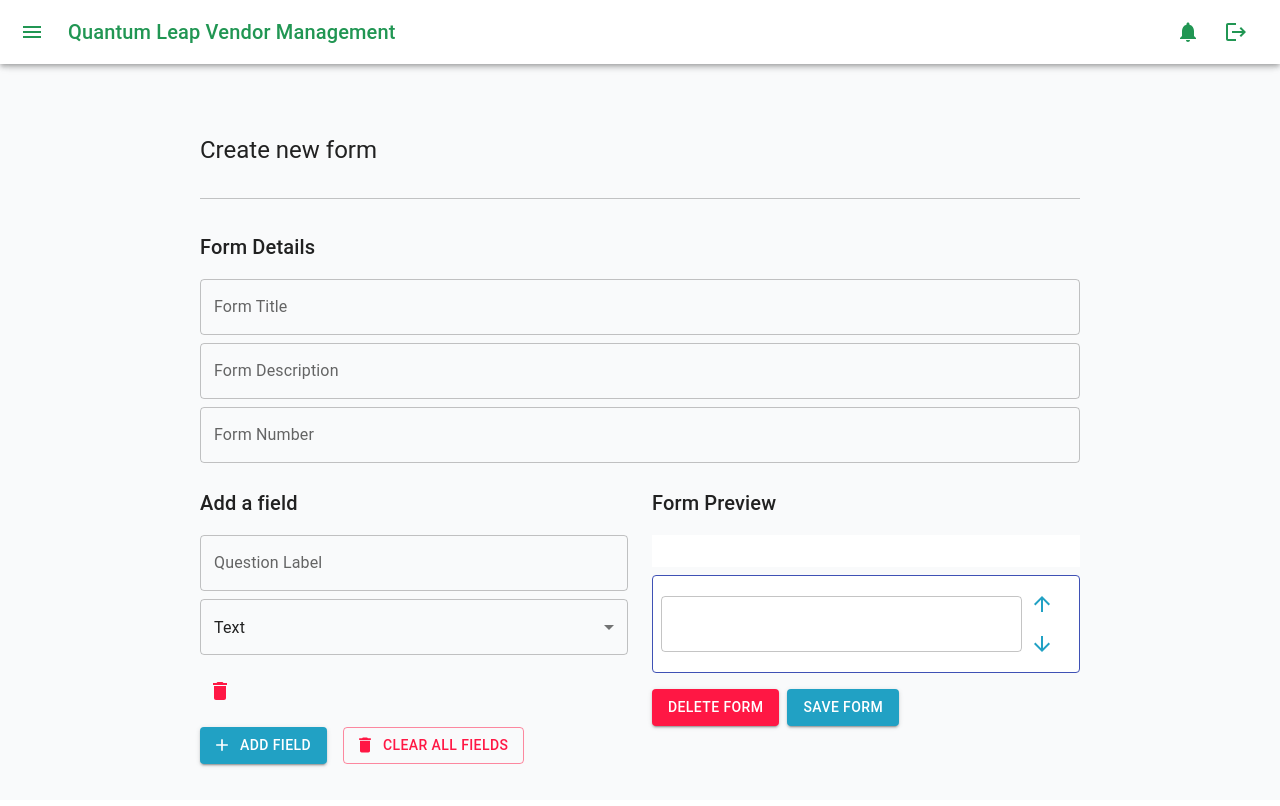
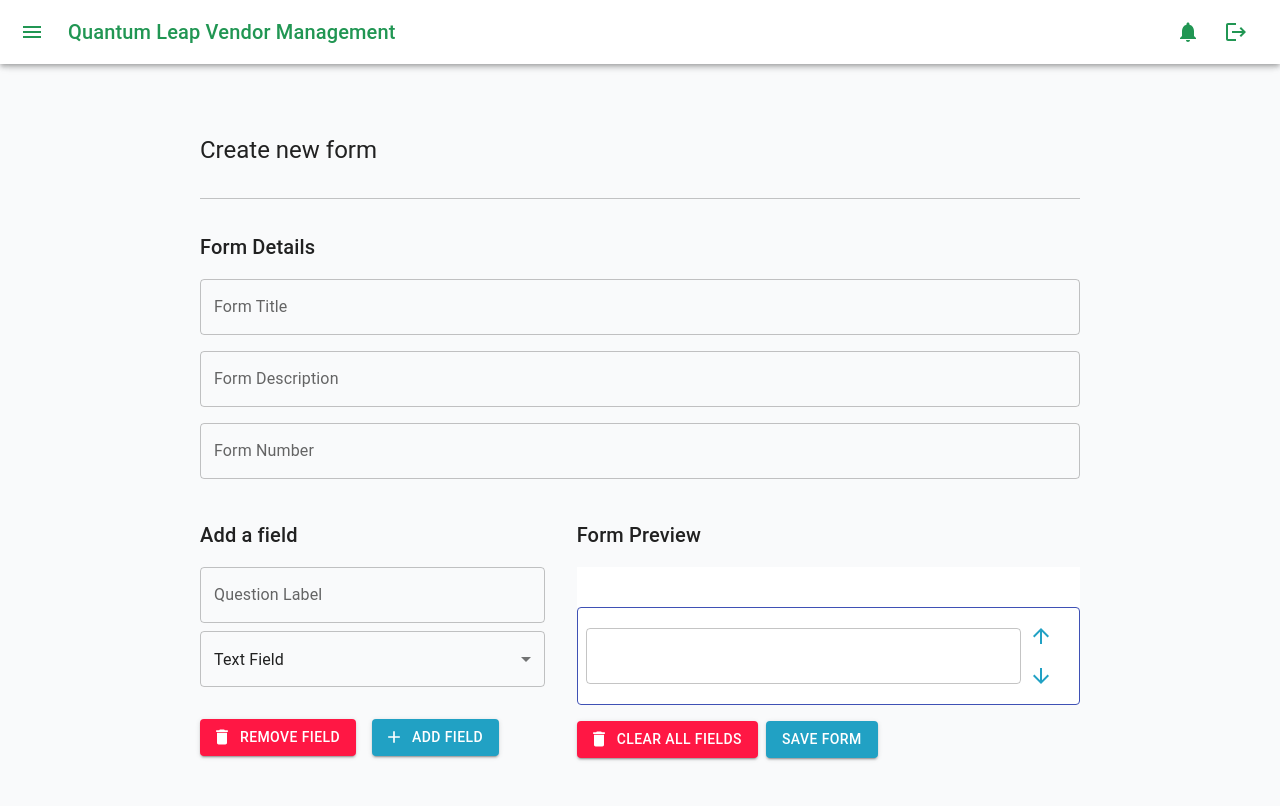
Before and after one commit to yjyyy17/IS442, a React (Create React App) app in the folder react-frontend/: page /admin/create_form in a window 1280 px wide. Both pictures are taken after a click on the button "ADD FIELD". Shown: the top 806 px of the page. Built offline with nearby package versions, Linux system fonts and the light colour scheme.

Commit message:
Updated CRUD of form templates

```diff
--- a/react-frontend/src/pages/Admin/FormTemplateGenerator.js
+++ b/react-frontend/src/pages/Admin/FormTemplateGenerator.js
@@ -17,8 +17,11 @@ import {
   TextField,
   Typography,
   Snackbar,
+  InputLabel,
 } from "@mui/material";
 import Alert from "@mui/material/Alert";
+import AddIcon from "@mui/icons-material/Add";
+import RemoveIcon from "@mui/icons-material/Remove";
 import { Add, Delete, ArrowUpward, ArrowDownward } from "@mui/icons-material";
 import { v4 as uuidv4 } from "uuid";
 import axios from "axios";
@@ -50,8 +53,10 @@ const Field = ({
       onClick={() => handleSelectField(field.id)}
     >
       {/* Render the field content here */}
-      {field.type === "text" && <TextField label={field.label} fullWidth />}
-      {field.type === "radio" && (
+      {field.type === "Text Field" && (
+        <TextField label={field.label} fullWidth />
+      )}
+      {field.type === "Radio" && (
         <FormControl component="fieldset" fullWidth>
           <FormLabel component="legend">{field.label}</FormLabel>
           <RadioGroup>
@@ -66,7 +71,7 @@ const Field = ({
           </RadioGroup>
         </FormControl>
       )}
-      {field.type === "checkbox" && (
+      {field.type === "Checkbox" && (
         <FormControl component="fieldset" fullWidth>
           <FormLabel component="legend">{field.label}</FormLabel>
           <FormGroup>
@@ -80,7 +85,44 @@ const Field = ({
           </FormGroup>
         </FormControl>
       )}
-      {field.type === "heading1" && (
+      {field.type === "Dropdown" && (
+        <FormControl fullWidth>
+          <InputLabel id="dropdown-label">{field.label}</InputLabel>
+          <Select labelId="dropdown-label" id="dropdown" label="Dropdown">
+            {field.options.map((option) => (
+              <MenuItem key={option} value={option}>
+                {option}
+              </MenuItem>
+              // <MenuItem
+              //   key={option}
+              //   value={option}
+              // />
+            ))}
+          </Select>
+        </FormControl>
+      )}
+
+      {field.type === "Text Area" && (
+        <TextField
+          label={field.label}
+          multiline
+          rows={4}
+          style={{ width: "100%", marginTop: "16px", marginBottom: "8px" }}
+        />
+      )}
+
+      {field.type === "Datetime" && (
+        <TextField
+          fullWidth
+          label={field.label}
+          type="datetime-local"
+          margin="normal"
+          InputLabelProps={{
+            shrink: true,
+          }}
+        />
+      )}
+      {field.type === "Heading1" && (
         <FormControl component="fieldset" fullWidth>
           <FormGroup>
             <Typography key={field.id} variant="h4" sx={{ mb: 1 }}>
@@ -89,7 +131,7 @@ const Field = ({
           </FormGroup>
         </FormControl>
       )}
-      {field.type === "heading2" && (
+      {field.type === "Heading2" && (
         <FormControl component="fieldset" fullWidth>
           <FormGroup>
             <Typography key={field.id} variant="h5" sx={{ mb: 1 }}>
@@ -114,6 +156,63 @@ const Field = ({
           <ArrowDownward />
         </IconButton>
       </Box>
+    </Box>
+  );
+};
+
+{/* Radio, Checkbox, Dropdown options Preparation section */}
+const OptionsField = ({ selectedField, handleUpdateField }) => {
+  const [options, setOptions] = useState(selectedField.options);
+
+  const handleOptionChange = (event, index) => {
+    const newOptions = [...options];
+    newOptions[index] = event.target.value;
+    setOptions(newOptions);
+    handleUpdateField(selectedField.id, "options", newOptions);
+  };
+
+  const addOption = () => {
+    const newOptions = [...options, ""];
+    setOptions(newOptions);
+    handleUpdateField(selectedField.id, "options", newOptions);
+  };
+
+  const removeOption = (index) => {
+    const newOptions = options.filter((_, i) => i !== index);
+    setOptions(newOptions);
+    handleUpdateField(selectedField.id, "options", newOptions);
+  };
+
+  return (
+    <Box sx={{ mt: 2, p: 3, border: '1px dashed grey' }}>
+      <Typography variant="h7">{selectedField.type} options</Typography>
+      {selectedField.options.map((option, index) => (
+        <Box key={index} display="flex" alignItems="center">
+          <TextField
+            fullWidth
+            label={`Option ${index + 1}`}
+            value={option}
+            onChange={(event) => handleOptionChange(event, index)}
+            margin="normal"
+          />
+          <IconButton
+            edge="end"
+            color="inherit"
+            onClick={() => removeOption(index)}
+          >
+            <RemoveIcon />
+          </IconButton>
+        </Box>
+      ))}
+      <Button
+        variant="outlined"
+        color="primary"
+        startIcon={<AddIcon />}
+        onClick={addOption}
+        sx={{ mt: 1 }}
+      >
+        Add more options
+      </Button>
     </Box>
   );
 };
@@ -197,7 +296,7 @@ const FormTemplateGenerator = ({
     const newField = {
       id: uuidv4(),
       label: "",
-      type: "text",
+      type: "Text Field",
       options: [],
     };
     setFormFields([...formFields, newField]);
@@ -248,21 +347,21 @@ const FormTemplateGenerator = ({
     }
   };
 
-  const handleDeleteForm = () => {
-    console.log("Form deleted");
-    // Add your logic to delete the form
-    axios
-      .put(`http://localhost:8080/api/formtemplate/delete/${id}`)
-      .then((res) => {
-        console.log(res.data);
-        // alert("Form successfully deleted");
-        setDeleteSnackbar({ open: true, type: "success" });
-      })
-      .catch((err) => {
-        console.log(err);
-        setDeleteSnackbar({ open: true, type: "error" });
-      });
-  };
+  // const handleDeleteForm = () => {
+  //   console.log("Form deleted");
+  //   // Add your logic to delete the form
+  //   axios
+  //     .put(`http://localhost:8080/api/formtemplate/delete/${id}`)
+  //     .then((res) => {
+  //       console.log(res.data);
+  //       // alert("Form successfully deleted");
+  //       setDeleteSnackbar({ open: true, type: "success" });
+  //     })
+  //     .catch((err) => {
+  //       console.log(err);
+  //       setDeleteSnackbar({ open: true, type: "error" });
+  //     });
+  // };
 
   const handleSaveForm = () => {
     const form = {
@@ -381,6 +480,7 @@ const FormTemplateGenerator = ({
                 console.log(err);
                 // alert(err);
                 setSnackbar({ open: true, type: "error" });
+                console.log("Error saving field:", field.label);
               });
             // setSnackbar({ open: true, type: "success" });
           });
@@ -406,14 +506,14 @@ const FormTemplateGenerator = ({
               value={formTitle}
               onChange={(e) => setFormTitle(e.target.value)}
               fullWidth
-              sx={{ mb: 1 }}
+              sx={{ mb: 2 }}
             />
             <TextField
               label="Form Description"
               value={formDescription}
               onChange={(e) => setFormDescription(e.target.value)}
               fullWidth
-              sx={{ mb: 1 }}
+              sx={{ mb: 2 }}
             />
             <TextField
               label="Form Number"
@@ -423,13 +523,13 @@ const FormTemplateGenerator = ({
             />
           </Box>
         </Grid>
-        <Divider sx={{ mb: 4 }} />
+        {/* <Divider sx={{ mb: 4 }} /> */}
         {/* Field Preparation section */}
-        <Grid item xs={6}>
+        <Grid item xs={5} sx={{ mt: 2, p:1 }}>
           <Box
             sx={{
               position: "sticky",
-              top: "5em",
+              top: "7em",
             }}
           >
             <Typography variant="h6" sx={{ mb: 2 }}>
@@ -456,42 +556,36 @@ const FormTemplateGenerator = ({
                       )
                     }
                   >
-                    <MenuItem value="text">Text</MenuItem>
-                    <MenuItem value="radio">Radio</MenuItem>
-                    <MenuItem value="checkbox">Checkbox</MenuItem>
-                    <MenuItem value="heading1">Heading 1</MenuItem>
-                    <MenuItem value="heading2">Heading 2</MenuItem>
+                    <MenuItem value="Text Field">Text Field</MenuItem>
+                    <MenuItem value="Radio">Radio</MenuItem>
+                    <MenuItem value="Checkbox">Checkbox</MenuItem>
+                    <MenuItem value="Text Area">Text Area</MenuItem>
+                    <MenuItem value="Dropdown">Dropdown</MenuItem>
+                    <MenuItem value="Datetime">Datetime</MenuItem>
+                    <MenuItem value="Heading1">Heading 1</MenuItem>
+                    <MenuItem value="Heading2">Heading 2</MenuItem>
                   </Select>
                 </FormControl>
-                {(selectedField.type === "radio" ||
-                  selectedField.type === "checkbox") && (
-                  <TextField
-                    label="Options (comma separated)"
-                    value={selectedField.options.join(", ")}
-                    onChange={(e) =>
-                      handleUpdateField(
-                        selectedField.id,
-                        "options",
-                        e.target.value
-                          .split(", ")
-                          .map((option) => option.trim())
-                      )
-                    }
-                    fullWidth
-                    sx={{ mt: 1 }}
+                {(selectedField.type === "Radio" ||
+                  selectedField.type === "Checkbox" ||
+                  selectedField.type === "Dropdown") && (
+                  <OptionsField
+                    selectedField={selectedField}
+                    handleUpdateField={handleUpdateField}
                   />
                 )}
-                <IconButton
-                  sx={{ mt: 2 }}
-                  edge="end"
-                  color="error"
-                  onClick={() => handleRemoveField(selectedField.id)}
-                >
-                  <Delete />
-                </IconButton>
               </Box>
             )}
-            <Box>
+            <Box sx={{ mt: 4 }}>
+              <Button
+                variant="contained"
+                color="error"
+                startIcon={<Delete />}
+                onClick={() => handleRemoveField(selectedField.id)}
+                sx={{ mr: 2 }}
+              >
+                Remove field
+              </Button>
               <Button
                 variant="contained"
                 color="primary"
@@ -500,21 +594,13 @@ const FormTemplateGenerator = ({
               >
                 Add Field
               </Button>
-              <Button
-                variant="outlined"
-                color="error"
-                startIcon={<Delete />}
-                onClick={handleClearFields}
-                sx={{ ml: 2 }}
-              >
-                Clear All Fields
-              </Button>
             </Box>
           </Box>
         </Grid>
-        <Grid item xs={6}>
+        {/* Field Preview section */}
+        <Grid item xs={7} sx={{ mb: 10, mt: 2 }}>
           <Typography variant="h6">Form Preview</Typography>
-          <Box sx={{ mt: 2 }}>
+          <Box sx={{ mt: 2, backgroundColor: "background.paper" }}>
             <Box
               sx={{
                 p: 1,
@@ -556,10 +642,19 @@ const FormTemplateGenerator = ({
             <Button
               variant="contained"
               color="error"
+              startIcon={<Delete />}
+              onClick={handleClearFields}
+              // sx={{ ml: 2 }}
+            >
+              Clear All Fields
+            </Button>
+            {/* <Button
+              variant="contained"
+              color="error"
               onClick={handleDeleteForm}
             >
               Delete Form
-            </Button>
+            </Button> */}
             <Button
               variant="contained"
               color="primary"
--- a/react-frontend/src/pages/Admin/ViewForms.js
+++ b/react-frontend/src/pages/Admin/ViewForms.js
@@ -43,8 +43,8 @@ const FormsTable = () => {
     navigate(`../admin/create_form`);
   };
 
-  const editForm = (formId) => {
-    navigate(`../admin/edit_form?id=${formId}`);
+  const editForm = (form) => {
+    navigate(`../admin/edit_form?id=${form.formId}`, { state: { form } });
   };
 
   const deleteForm = (id) => {
@@ -131,7 +131,7 @@ const FormsTable = () => {
                     <Button
                       variant="contained"
                       sx={{ backgroundColor: "#93C019" }}
-                      onClick={() => editForm(item.formId)}
+                      onClick={() => editForm(item)}
                     >
                       Edit
                     </Button>
```
Also changed, not shown: react-frontend/src/pages/Admin/EditForm.js (+17 -9 lines).
